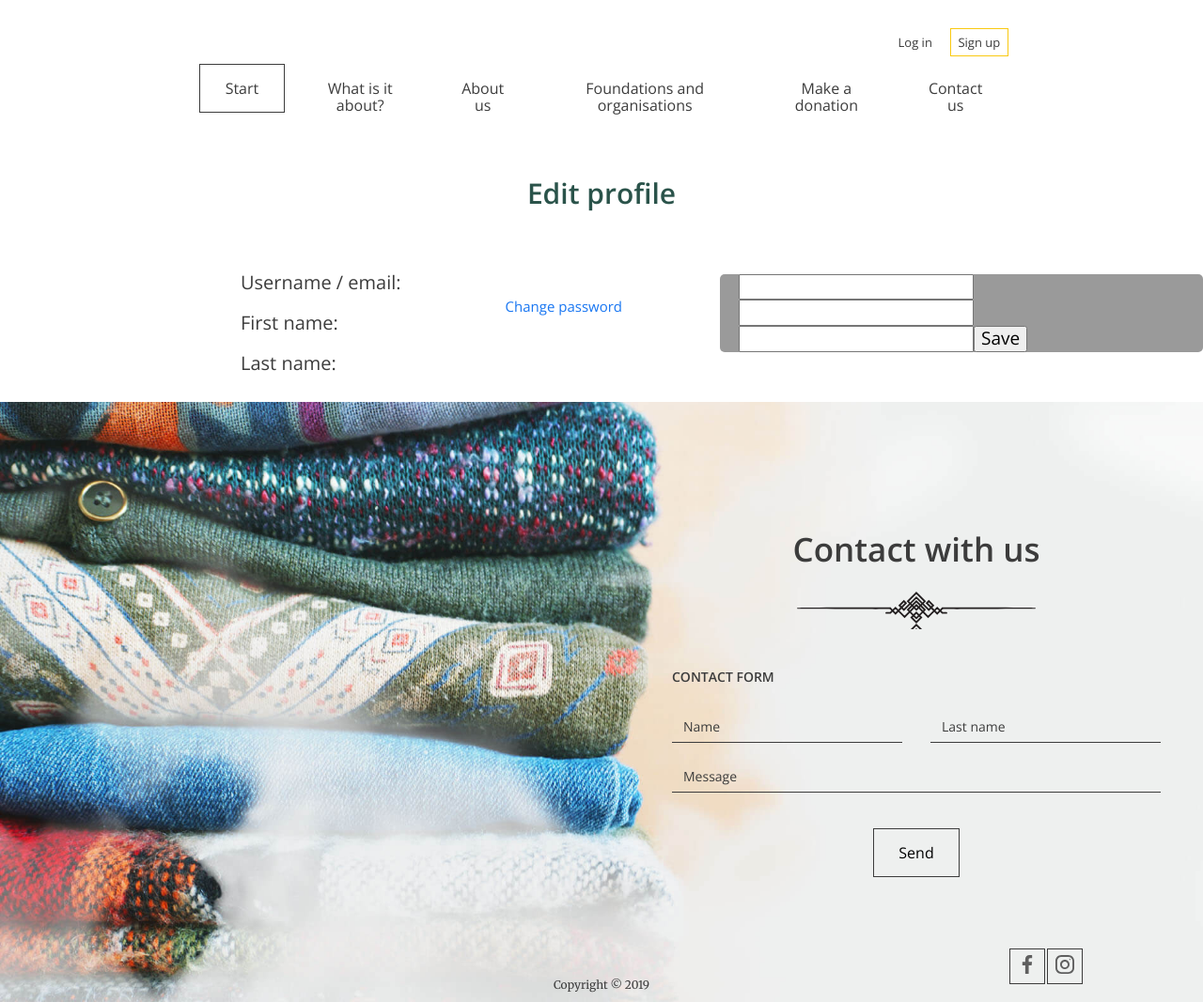
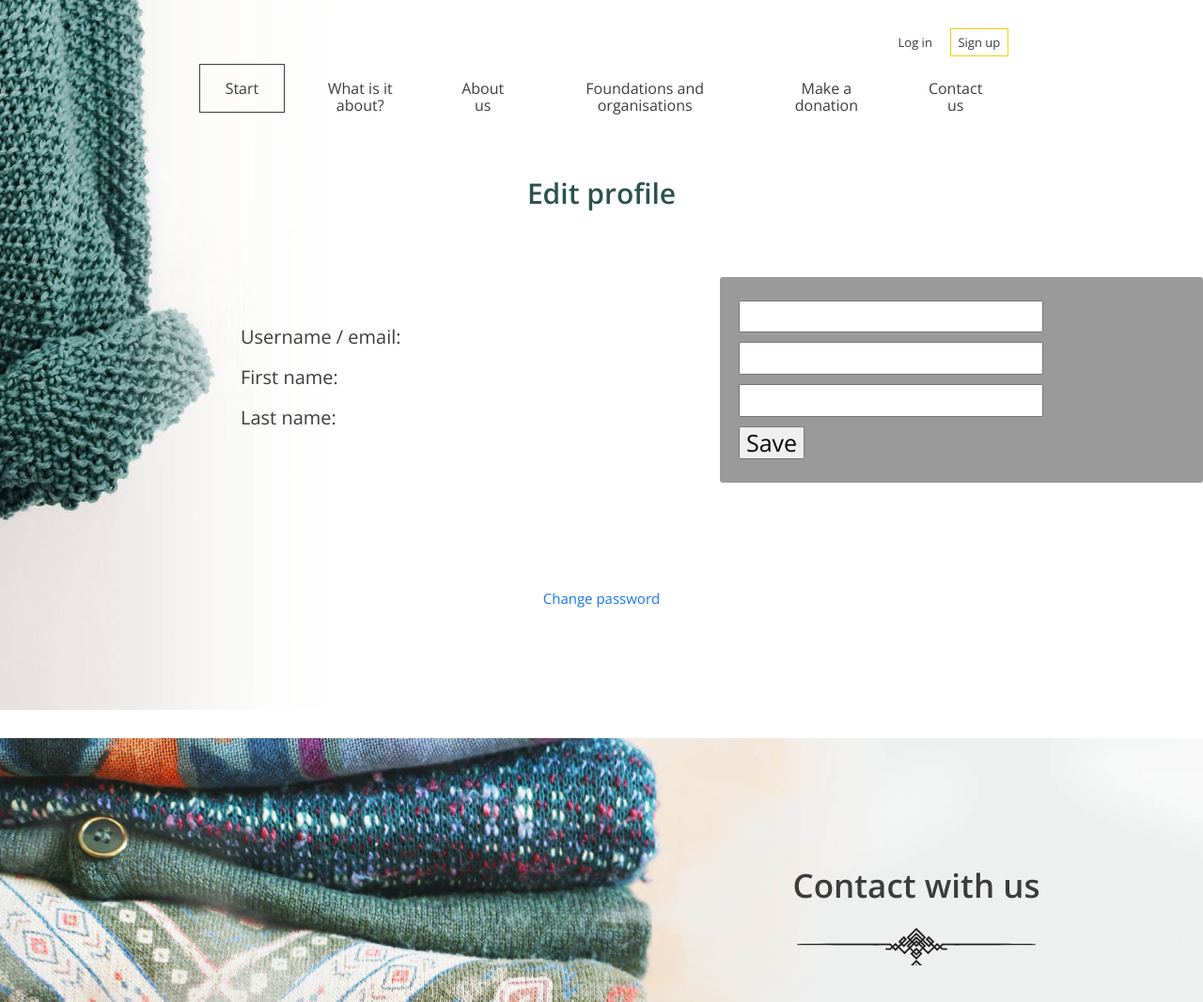
Before and after one commit to Haxxproxx202/Portfolio-Lab, a Django app: page /settings in a window 1280 px wide. Shown: the top 1067 px of the page at 94% size. Run offline with Django 4.2, Linux system fonts and the light colour scheme.

Commit message:
details fixing

```diff
--- a/project/models.py
+++ b/project/models.py
@@ -34,3 +34,4 @@
     pick_up_time = models.TimeField()
     pick_up_comment = models.CharField(max_length=80)
     user = models.ForeignKey(User, null=True, default=None, on_delete=models.CASCADE)
+    is_taken = models.BooleanField(default=False)
--- a/project/static/css/style.css
+++ b/project/static/css/style.css
@@ -1837,7 +1837,7 @@
 .mainnn {
   display: flex;
   align-items: center;
-
+  margin-bottom: 95px;
 }
 
 .left--profile {
@@ -1864,28 +1864,51 @@
   background-color: #9a9a9a;
   font-size: 25px;
   color: white;
-  margin-top: 2%;
-  border-radius: 5px;
+  margin-top: 4%;
+  border-radius: 3px;
   padding-left: 20px;
+  padding-top: 20px;
+  padding-bottom: 20px;
+
+}
+.right--profile div {
+  width: 100%;
+  margin-top: 5px;
+  margin-bottom: 5px;
+
+}
+.right--profile input:hover {
+  background-color: #f1f1f1;
+}
+
+.change--pw {
+  display: flex;
+  margin-top: 30px;
+
 }
 
 .change--pw a {
-  position: absolute;
   font-size: 15px;
   color: #1876f2;
-  top: 80%;
-  left: 42%;
+  margin: 20px auto 110px auto;
 }
 
 .pw--change {
   display: flex;
   justify-content: center;
   border: 1px solid black;
-  margin-top: 13%;
-}
+  border-radius: 3px;
+  padding-top: 15px;
+  padding-bottom: 15px;
+  margin-left: 100px;
+  margin-right: 100px;
+  margin-bottom: 150px;
+}
+
 .pw--change--box p {
   display: flex;
   align-items: center;
+  font-size: 20px;
 }
 
 .error--password {
@@ -1928,6 +1951,19 @@
   margin-left: auto;
   margin-right: auto;
 }
+.table--donations button {
+  background-color: green;
+  border: 1px solid black;
+  border-radius: 50%;
+  cursor: pointer;
+  margin-left: 24px;
+  color: white;
+  font-size: 10px;
+}
+.table--donations button:hover {
+  transform: scale(1.2) perspective(1px);
+  transition: padding-left 0.5s, background 0.5s;
+}
 
 
 
--- a/project/static/js/app.js
+++ b/project/static/js/app.js
@@ -17,10 +17,15 @@
       pw.value = pw_given;
     }
   }
+  // passwordButton.addEventListener("click", passwordButtonFunction);
+  // settingsButton.addEventListener("click", settingsButtonFunction);
 
+  document.querySelectorAll(".table--donations button").forEach(element => {
+    element.addEventListener("click", function () {
+      this.parentElement.parentElement.style.backgroundColor = "#f1f1f1"
+    })
+  })
 
-  // this.passwordButton.addEventListener("click", passwordButtonFunction);
-  // this.settingsButton.addEventListener("click", settingsButtonFunction);
 
 
 
--- a/project/templates/change_pw.html
+++ b/project/templates/change_pw.html
@@ -21,7 +21,7 @@
                 <p>{{form.old_pw}}</p>
                 <p>{{form.new_pw_1}}</p>
                 <p>{{form.new_pw_2}}</p>
-                <input type="submit" name="niccc" value="Save">
+                <input type="submit" name="niccc" value="Save" style="font-size: 20px">
             </div>
         </form>
     </div>
--- a/project/templates/user_profile_edit.html
+++ b/project/templates/user_profile_edit.html
@@ -11,14 +11,14 @@
             <div>First name:</div>
             <div>Last name:</div>
         </div>
-        <div class="right--profile" style="font-size: 19px;">
+        <div class="right--profile">
             <form action="" method="POST">
                 {% csrf_token %}
-                <input name="username" value="{{user.username}}"/>
-                <input name="first_name" value="{{user.first_name}}"/>
-                <input name="last_name" value="{{user.last_name}}"/>
+                <div><input name="username" value="{{user.username}}"/></div>
+                <div><input name="first_name" value="{{user.first_name}}"/></div>
+                <div><input name="last_name" value="{{user.last_name}}"/></div>
                 <input name="pass" type="hidden" value=""/>
-                <input name= "send_button" type="submit" value="Save">
+                <div><input name= "send_button" type="submit" value="Save"></div>
             </form>
         </div>
 
```
Also changed, not shown: project/templates/user_profile.html (+10 -4 lines), project/migrations/0002_alter_category_options_donation_is_taken_and_more.py (added).
